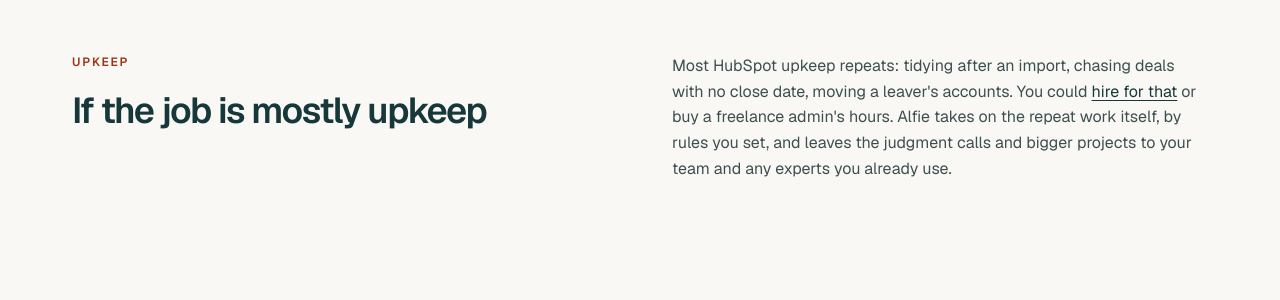
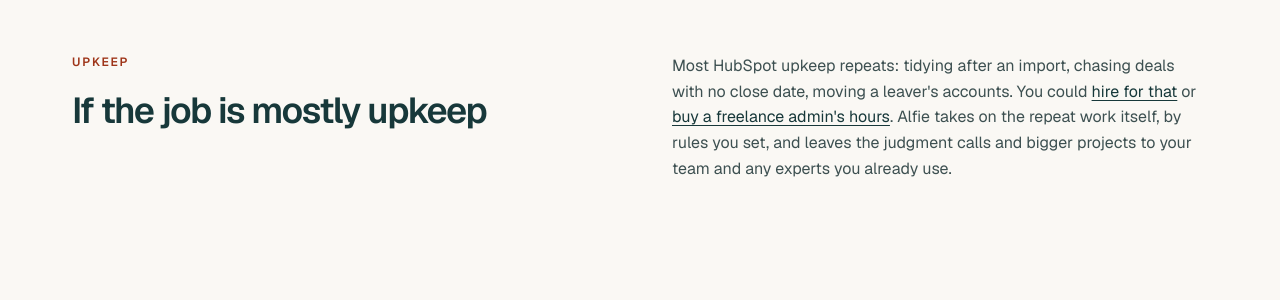
Before and after one commit to bsstaveley87/workwithalfie-site, a Jekyll site: the page built from who-its-for.html, in a window 1280 px wide and 900 px high, scrolled down 1617 px. Shown: the part 179-479 px from the top of the window. Built offline with Jekyll 4.4.1, drawn with Linux system fonts in a browser that asks for light colours.

Commit message:
Links: who-its-for to slot 3 post

```diff
--- a/who-its-for.html
+++ b/who-its-for.html
@@ -33,7 +33,7 @@ crumb: "Who it's for"
 
 <section class="sec" id="upkeep" aria-labelledby="wu-title"><div class="wrap split">
   <div><p class="label">Upkeep</p><h2 id="wu-title">If the job is mostly upkeep</h2></div>
-  <div><p class="intro-text">Most HubSpot upkeep repeats: tidying after an import, chasing deals with no close date, moving a leaver's accounts. You could {% include post-link.html slug="alfie-vs-hiring-a-revops-person" text="hire for that" %} or buy a freelance admin's hours. Alfie takes on the repeat work itself, by rules you set, and leaves the judgment calls and bigger projects to your team and any experts you already use.</p></div>
+  <div><p class="intro-text">Most HubSpot upkeep repeats: tidying after an import, chasing deals with no close date, moving a leaver's accounts. You could {% include post-link.html slug="alfie-vs-hiring-a-revops-person" text="hire for that" %} or {% include post-link.html slug="hubspot-agency-freelance-admin-or-ongoing-revops-help" text="buy a freelance admin's hours" %}. Alfie takes on the repeat work itself, by rules you set, and leaves the judgment calls and bigger projects to your team and any experts you already use.</p></div>
 </div></section>
 
 <section class="sec alt" id="fit" aria-label="Is Alfie a fit"><div class="wrap fit">
```
